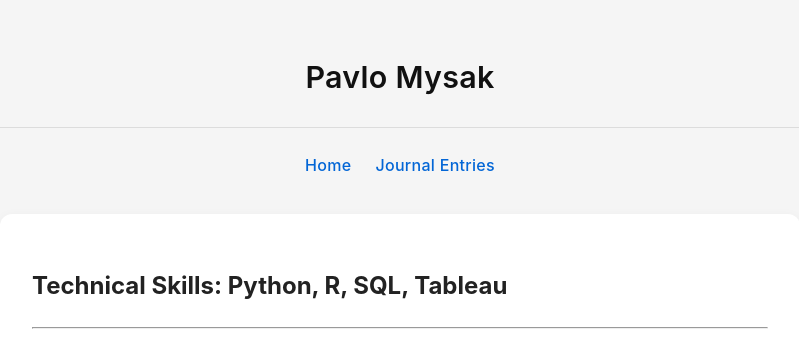
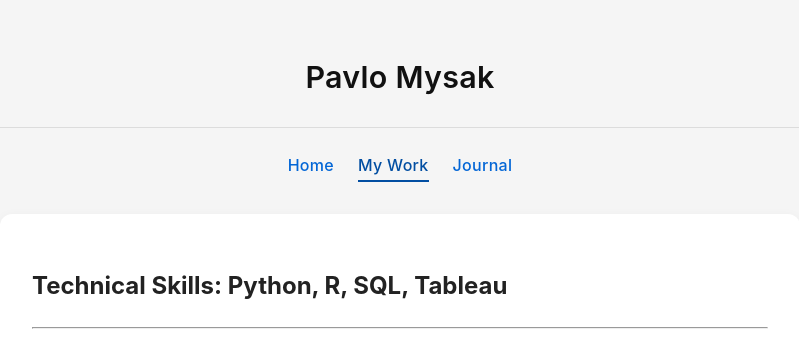
Before and after one commit to pavlomysak/pavlomysak.github.io, a Jekyll site: the page built from my-work.md, in a window 1280 px wide. Shown: the top 349 px of the page, without its empty margins (240-1039 px from the left). Built offline with Jekyll 4.4.1, drawn with Linux system fonts in a browser that asks for light colours.

Commit message:
Update default.html

```diff
--- a/_layouts/default.html
+++ b/_layouts/default.html
@@ -41,8 +41,9 @@
     </header>
 
     <nav>
-      <a href="{{ '/' | relative_url }}">Home</a>
-      <a href="{{ '/journals' | relative_url }}">Journal Entries</a>
+      <a href="{{ '/' | relative_url }}" {% if page.url == '/' %}class="active"{% endif %}>Home</a>
+      <a href="{{ '/my-work/' | relative_url }}" {% if page.url contains '/my-work' %}class="active"{% endif %}>My Work</a>
+      <a href="{{ '/journal/' | relative_url }}" {% if page.url contains '/journal' %}class="active"{% endif %}>Journal</a>
     </nav>
 
     <main>
```
